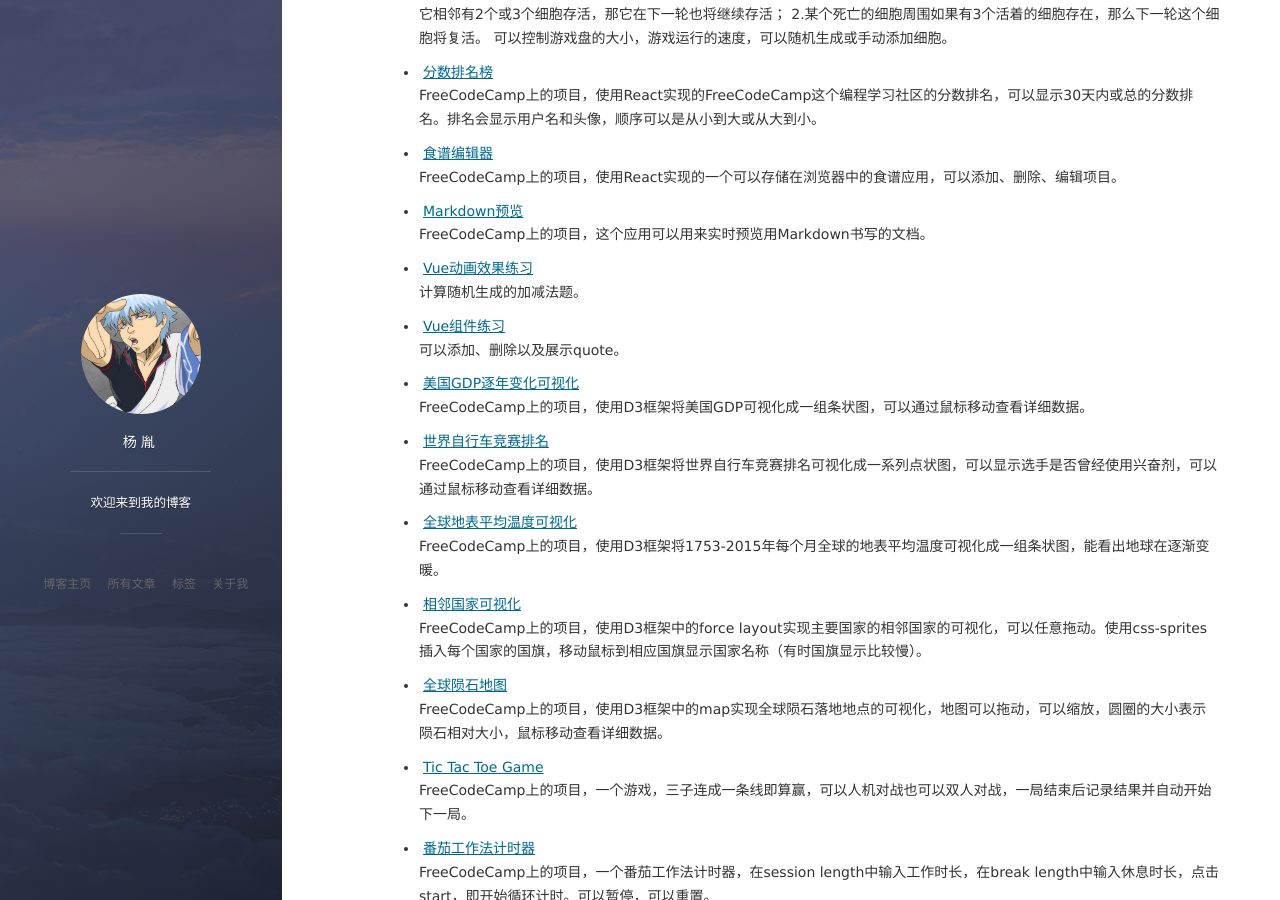
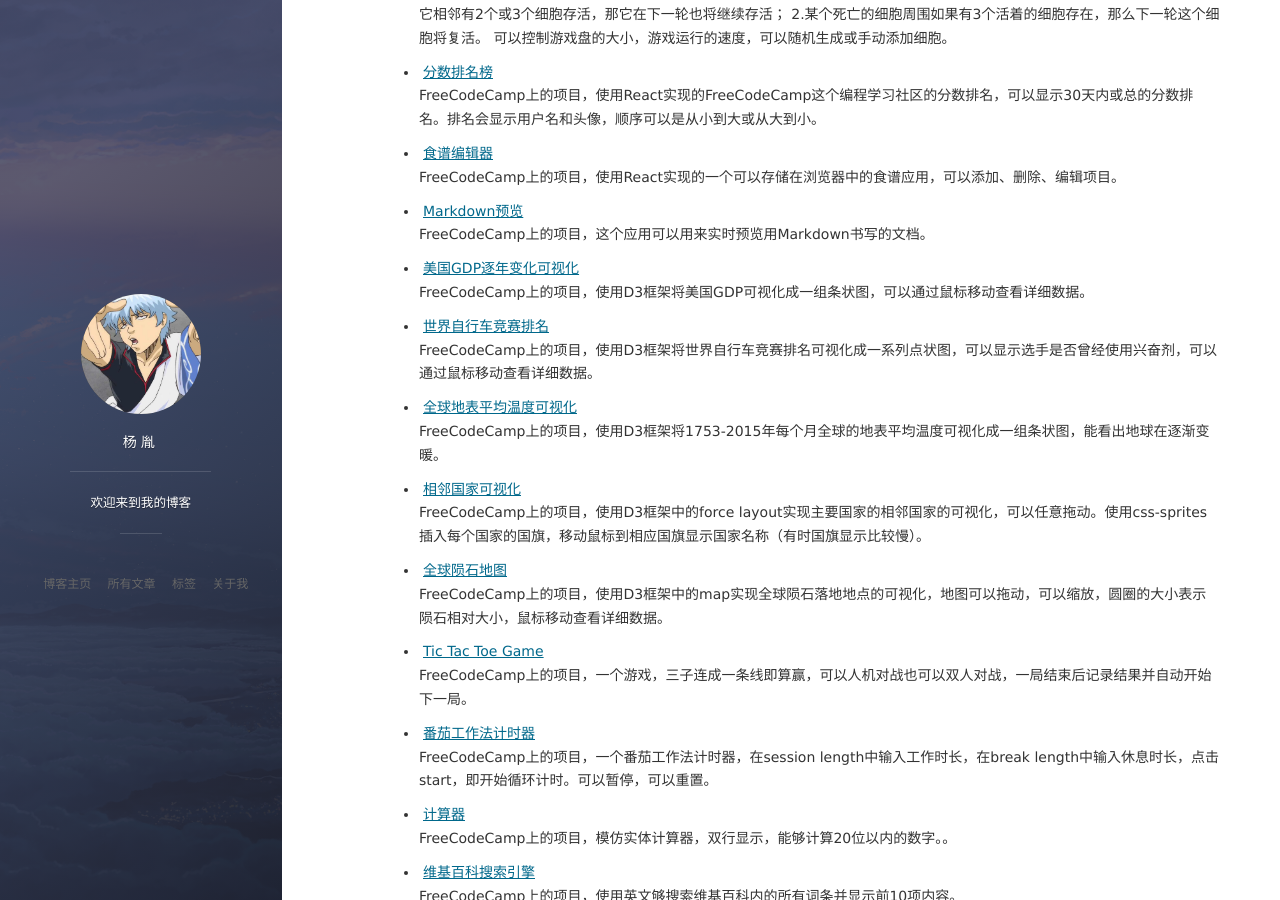
Before and after one commit to ginnko/old-blog, a Jekyll site: the page built from _posts/2018-11-11-个人简历.md, in a window 1280 px wide and 900 px high, scrolled down 1952 px. Built offline with Jekyll 4.4.1, drawn with Linux system fonts in a browser that asks for light colours; nearby versions of some CDN libraries; comment, search, counter and statistics services are not loaded.

Commit message:
update cv

```diff
--- a/_posts/2018-11-11-个人简历.md
+++ b/_posts/2018-11-11-个人简历.md
@@ -106,12 +106,6 @@ FreeCodeCamp上的项目，使用React实现的一个可以存储在浏览器中
 - [Markdown预览](https://codepen.io/ginnko/full/zzZmvJ/)
 FreeCodeCamp上的项目，这个应用可以用来实时预览用Markdown书写的文档。
 
-- [Vue动画效果练习](https://github.com/ginnko/front-end-demos/tree/master/vue-animation_exercise)
-计算随机生成的加减法题。
-
-- [Vue组件练习](https://github.com/ginnko/front-end-demos/tree/master/vue_component_exercise)
-可以添加、删除以及展示quote。
-
 - [美国GDP逐年变化可视化](https://codepen.io/ginnko/full/YQRgxM/)
 FreeCodeCamp上的项目，使用D3框架将美国GDP可视化成一组条状图，可以通过鼠标移动查看详细数据。
 
```
